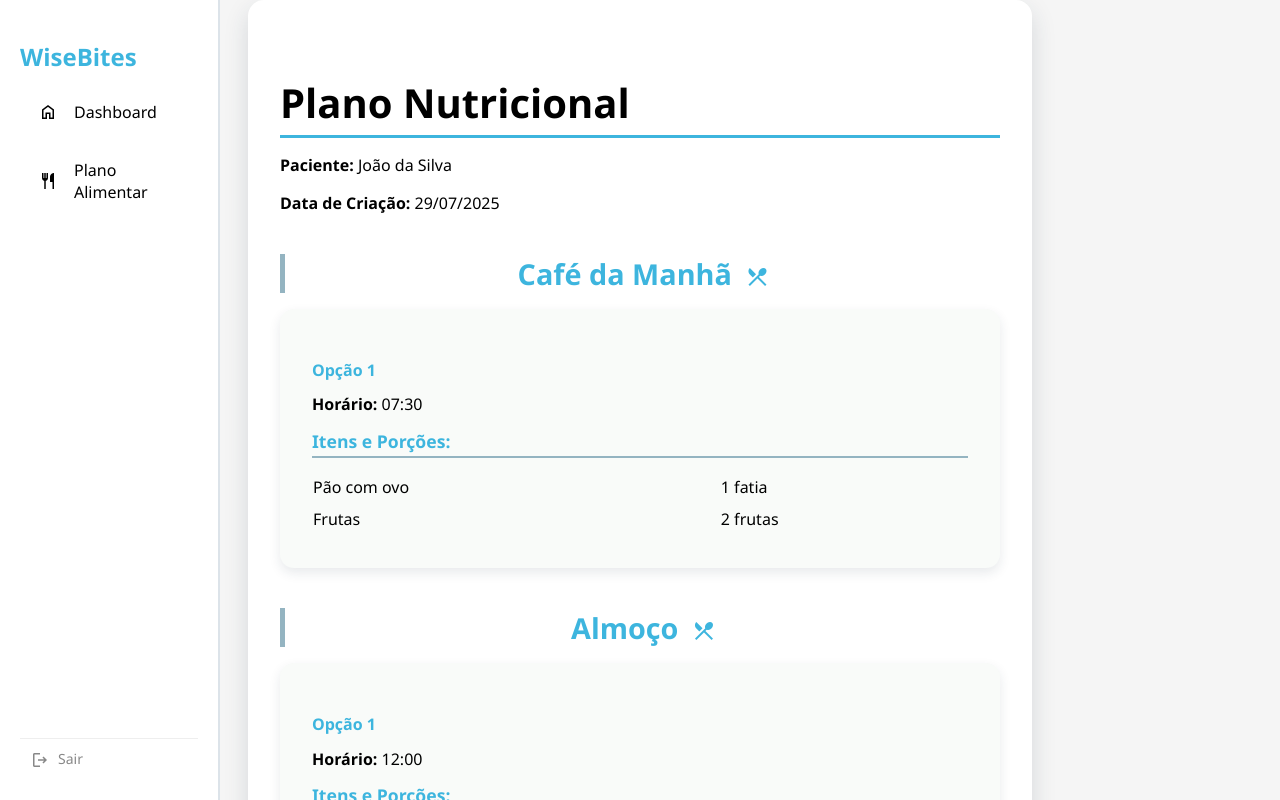
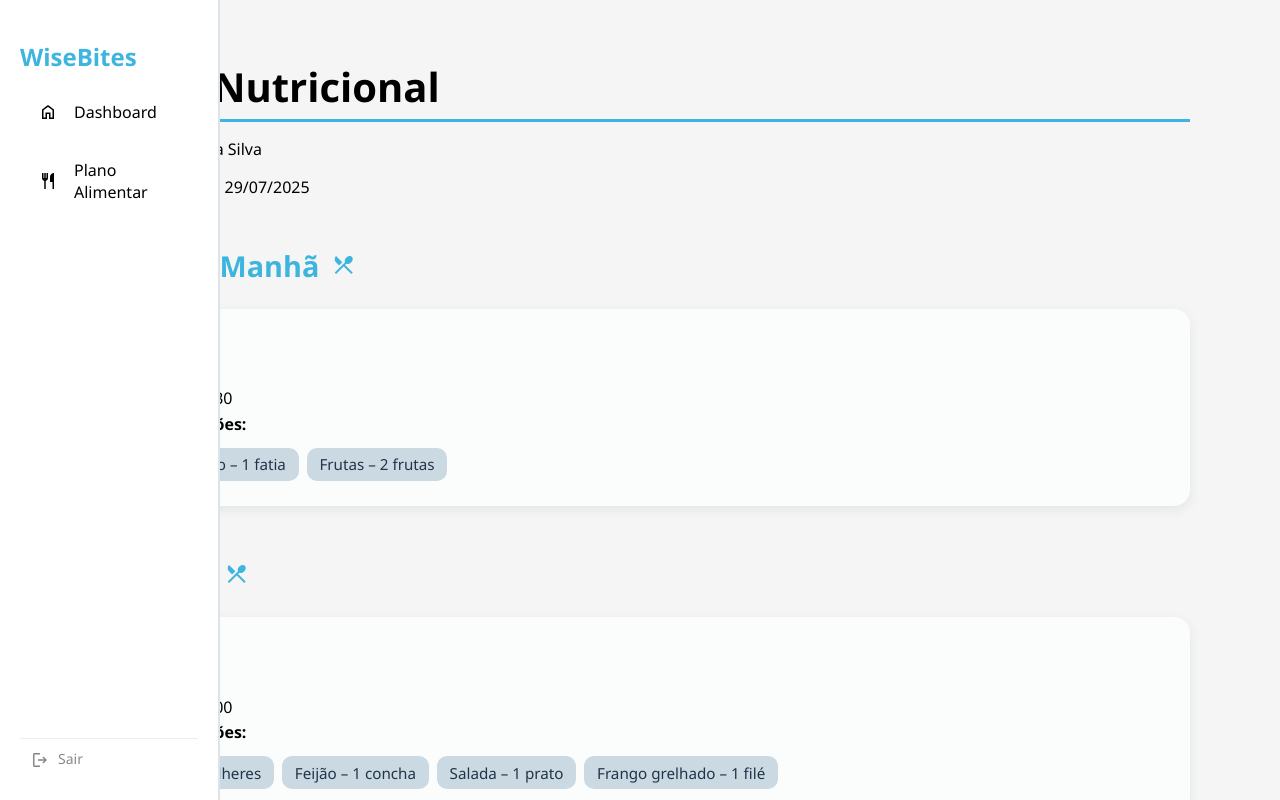
Before and after one commit to Isabellybrt/Wisebites, a React (Create React App) app in the folder frontend/: page /nutritional_plan_client in a window 1280 px wide. Built offline with nearby package versions, Linux system fonts and the light colour scheme.

Commit message:
ajuste-plano

```diff
--- a/frontend/src/pages/Nutritional_Plan_Client.tsx
+++ b/frontend/src/pages/Nutritional_Plan_Client.tsx
@@ -71,10 +71,11 @@ const Nutritional_Plan_Client: React.FC = () => {
         {plano.refeicoes.map((refeicao, i) => (
           <div key={i} className="refeicao-bloco">
             <h2>
-            {refeicao.tipo}{" "}
-            <span className="material-symbols-outlined" style={{ verticalAlign: "middle", marginLeft: "6px", fontSize: "1.5rem" }}>
+              {refeicao.tipo}
+              <span className="material-symbols-outlined" style={{ verticalAlign: "middle", marginLeft: "6px", fontSize: "1.5rem" }}>
                 restaurant_menu
-            </span></h2>
+              </span>
+            </h2>
             {refeicao.opcoes.map((opcao, j) => {
               const itens = opcao.descricao.split(',').map(item => item.trim());
               const porcoes = opcao.porcoes.split(',').map(p => p.trim());
@@ -85,18 +86,13 @@ const Nutritional_Plan_Client: React.FC = () => {
                   <h4>Opção {j + 1}</h4>
                   <p><strong>Horário:</strong> {opcao.horario}</p>
 
+                  <p className="tag-label"><strong>Itens – Porções:</strong></p>
                   <div className="descricao-porcoes-tabela">
-                    <strong>Itens e Porções:</strong>
-                    <table>
-                      <tbody>
-                        {Array.from({ length: qtd }).map((_, idx) => (
-                          <tr key={idx}>
-                            <td className="item">{itens[idx]}</td>
-                            <td className="porcao">{porcoes[idx]}</td>
-                          </tr>
-                        ))}
-                      </tbody>
-                    </table>
+                    {Array.from({ length: qtd }).map((_, idx) => (
+                      <span key={idx} className="tag">
+                        {itens[idx]} – {porcoes[idx]}
+                      </span>
+                    ))}
                   </div>
                 </div>
               );
--- a/frontend/src/styles/Nutritional_Plan_Client.css
+++ b/frontend/src/styles/Nutritional_Plan_Client.css
@@ -8,17 +8,13 @@ body {
 
 .plano-paciente-container {
   display: flex;
-  min-height: 100vh;
+  justify-content: center;
+  padding: 2rem;
 }
 
 .plano-paciente-content {
-  flex: 1;
-  padding: 3rem 2rem;
-  max-width: 720px;
-  margin: auto;
-  background-color: #fff;
-  border-radius: 16px;
-  box-shadow: 0 10px 25px rgba(33, 52, 72, 0.15);
+  width: 100%;
+  max-width: 1100px;
 }
 
 .plano-paciente-content h1 {
@@ -30,26 +26,28 @@ body {
 }
 
 .refeicao-bloco {
-  margin-top: 2.5rem;
+  margin-top: 3rem;
 }
 
 .refeicao-bloco h2 {
   color: #3db5de;
   font-weight: 700;
   font-size: 1.8rem;
-  margin-bottom: 1rem;
+  margin-bottom: 1.5rem;
   border-left: 5px solid #94B4C1;
   padding-left: 10px;
+  display: flex;
+  align-items: center;
+  gap: 0.4rem;
 }
 
 .opcao-card {
-  background-color: #f9fbf9;
-  border-radius: 14px;
-  padding: 1.8rem 2rem;
-  margin-top: 1rem;
-  box-shadow: 0 5px 12px rgba(33, 52, 72, 0.1);
+  background-color: #fbfdfc;
+  border-radius: 16px;
+  padding: 1.6rem 2rem;
+  margin-bottom: 2rem;
+  box-shadow: 0 4px 12px rgba(33, 52, 72, 0.08);
   transition: box-shadow 0.3s ease;
-  cursor: default;
 }
 
 .opcao-card:hover {
@@ -58,7 +56,7 @@ body {
 
 .opcao-card h4 {
   color: #3db5de;
-  margin-bottom: 0.8rem;
+  margin-bottom: 0.6rem;
   font-weight: 600;
 }
 
@@ -77,33 +75,27 @@ body {
   color: #213448;
 }
 
-/* Custom checkbox style */
 .checkbox-line input[type="checkbox"] {
   width: 18px;
   height: 18px;
   cursor: pointer;
-  accent-color: #547792; /* cor do check moderno */
+  accent-color: #547792;
   border-radius: 4px;
 }
 
-/* Novo estilo para descricao-porcoes-tabela */
-
+/* Itens e Porções */
 .descricao-porcoes-tabela {
   margin-top: 0.8rem;
+  display: flex;
+  flex-wrap: wrap;
+  gap: 0.5rem;
 }
 
-.descricao-porcoes-tabela strong {
-  display: block;
-  margin-bottom: 0.6rem;
-  color: #3db5de;
-  font-weight: 700;
-  font-size: 1.1rem;
-  border-bottom: 2px solid #94B4C1;
-  padding-bottom: 0.2rem;
+.descricao-porcoes-tabela .tag {
+  background-color: #cbd9e3;
+  color: #213448;
+  padding: 0.4rem 0.8rem;
+  border-radius: 10px;
+  font-size: 0.95rem;
+  font-weight: 500;
 }
-
-.descricao-porcoes-tabela table {
-  width: 100%;
-  border-collapse: separate;
-  border-spacing: 0 8px;
-}
```
